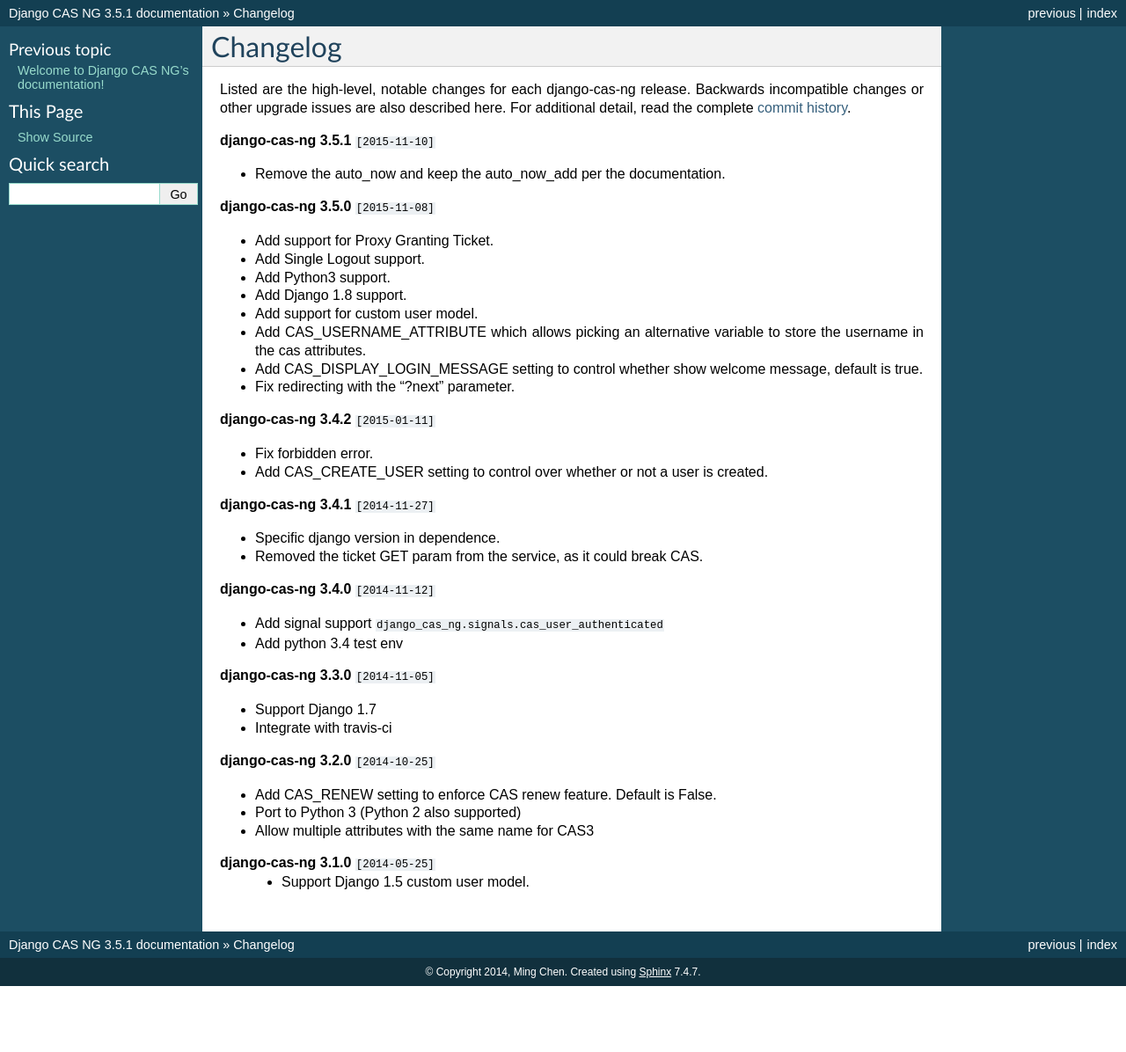
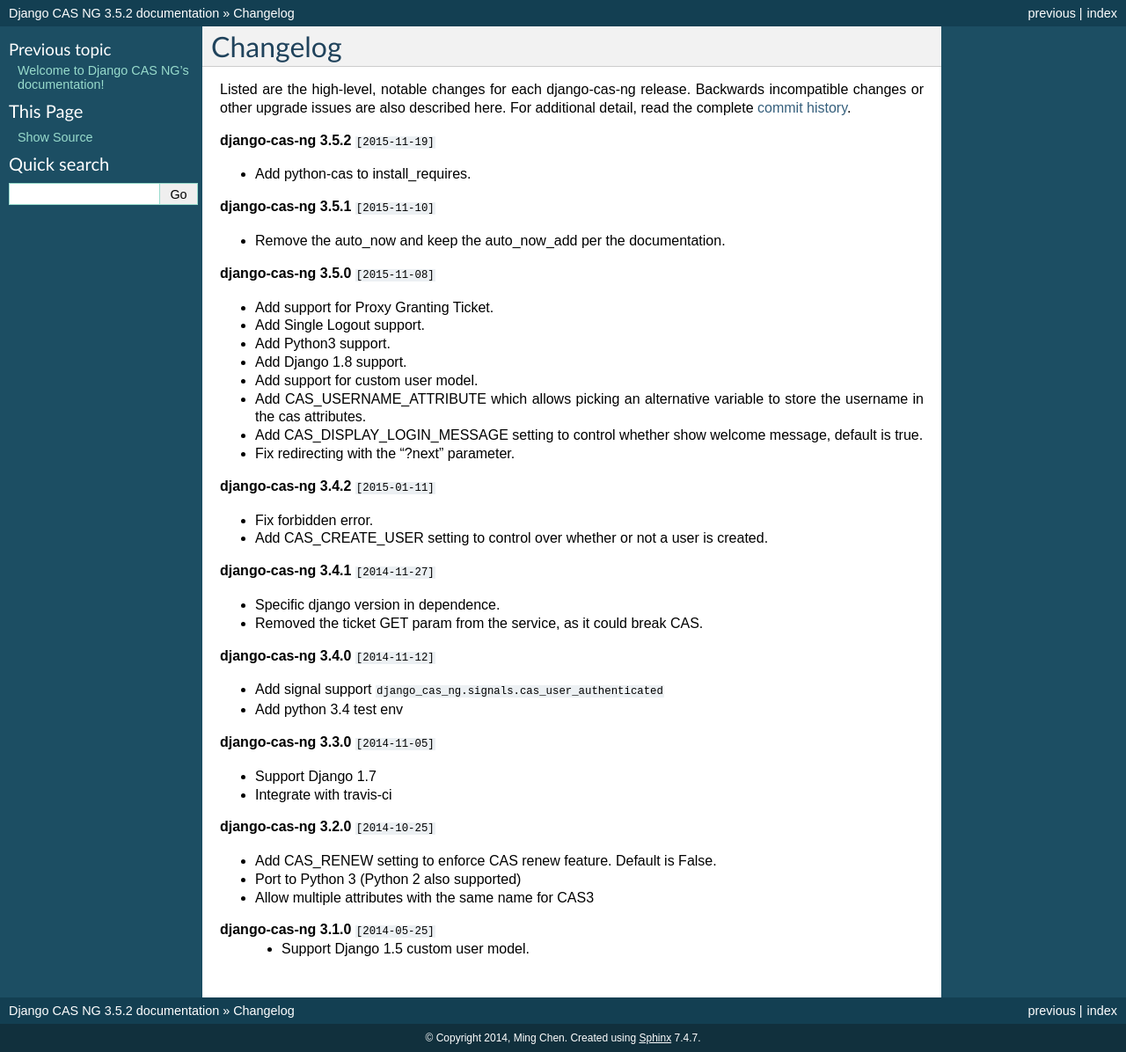
Before and after one commit to django-cas-ng/django-cas-ng, a Sphinx documentation site: the page built from docs/changelog.rst, in a window 1280 px wide. Shown: the whole page at 88% size. Built offline with Sphinx 7.4.7, drawn with Linux system fonts in a browser that asks for light colours; before the commit the page ends 1121 px from its top, so only the background shows below that.

Commit message:
update version to 3.5.2

```diff
--- a/docs/changelog.rst
+++ b/docs/changelog.rst
@@ -5,6 +5,10 @@
 Listed are the high-level, notable changes for each django-cas-ng release.
 Backwards incompatible changes or other upgrade issues are also described
 here. For additional detail, read the complete `commit history`_.
+
+**django-cas-ng 3.5.2** ``[2015-11-19]``
+
+* Add python-cas to install_requires.
 
 
 **django-cas-ng 3.5.1** ``[2015-11-10]``
--- a/docs/conf.py
+++ b/docs/conf.py
@@ -54,7 +54,7 @@
 # The short X.Y version.
 version = '3.5'
 # The full version, including alpha/beta/rc tags.
-release = '3.5.1'
+release = '3.5.2'
 
 # The language for content autogenerated by Sphinx. Refer to documentation
 # for a list of supported languages.
--- a/setup.py
+++ b/setup.py
@@ -37,7 +37,7 @@
     url='https://github.com/mingchen/django-cas-ng',
     #bugtrack_url='https://github.com/mingchen/django-cas-ng/issues',  # not support this key
     download_url ='https://github.com/mingchen/django-cas-ng/releases',
-    version='3.5.1',
+    version='3.5.2',
     install_requires=['Django >= 1.5', 'python-cas==1.1.0'],
     zip_safe=False,  # dot not package as egg or django will not found management commands
 )
```
